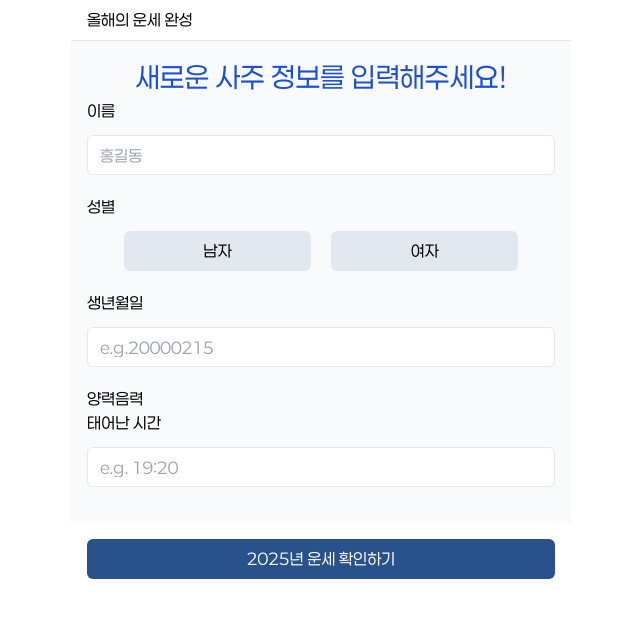
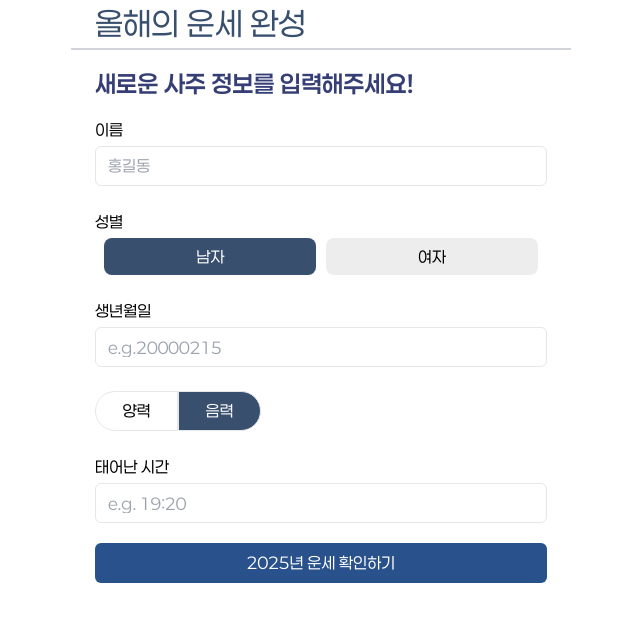
Before and after one commit to sipe-team/sipethon-3_9_ounwan, a React (Vite) app: page /form in a window 1280 px wide. Shown: the top 622 px of the page, without its empty margins (319-959 px from the left). Built offline with nearby package versions, Linux system fonts and the light colour scheme.

Commit message:
form 페이지추가

```diff
--- a/package.json
+++ b/package.json
@@ -15,9 +15,11 @@
     "@tanstack/react-query": "^5.64.1",
     "@tanstack/react-query-devtools": "^5.64.1",
     "@tanstack/react-router": "^1.95.6",
+    "clsx": "^2.1.1",
     "react": "^18.3.1",
     "react-dom": "^18.3.1",
-    "react-hook-form": "^7.54.2"
+    "react-hook-form": "^7.54.2",
+    "tailwind-merge": "^2.6.0"
   },
   "devDependencies": {
     "@eslint/js": "^9.17.0",
--- a/src/routes/form/index.tsx
+++ b/src/routes/form/index.tsx
@@ -1,82 +1,195 @@
 import { createFileRoute } from '@tanstack/react-router';
+import { useForm, useWatch } from 'react-hook-form';
+import { cn } from '../../utils/tw-merge';
+
+interface DefaultFormValues {
+  name: string;
+  gender: 'man' | 'woman';
+  birthday: string;
+  birthTime: string;
+  isLunar: boolean;
+}
 
 export const Route = createFileRoute('/form/')({
   component: Form,
 });
 
 function Form() {
+  const {
+    register,
+    handleSubmit,
+    setValue,
+    control,
+    formState: { errors },
+  } = useForm<DefaultFormValues>({
+    defaultValues: {
+      name: '',
+      gender: 'man',
+      birthday: '',
+      birthTime: '',
+      isLunar: true,
+    },
+  });
+  const [gender, isLunar] = useWatch({
+    control,
+    name: ['gender', 'isLunar'],
+  });
+
+  // const { }
+  const onSubmit = () => {};
+
+  const onError = (errors: any) => {
+    // name, birthday, birthTime 순서로 에러 체크
+    if (errors.name) {
+      alert(errors.name.message || '하이');
+      return;
+    }
+    if (errors.birthday) {
+      alert(errors.birthday.message);
+      return;
+    }
+    if (errors.birthTime) {
+      alert(errors.birthTime.message);
+      return;
+    }
+  };
+
   return (
-    <section className="h-full w-full justify-center">
-      <h1 className="flex h-[40px] w-full items-center p-4">
-        올해의 운세 완성
-      </h1>
-      <hr />
-      <article className="flex h-full w-full flex-col bg-slate-50 p-4">
-        <div className="flex h-full w-full justify-center text-[28px] text-blue-700">
-          새로운 사주 정보를 입력해주세요!
-        </div>
-        <div className="mb-5 flex flex-col">
-          <span className="mb-3">이름</span>
+    <form
+      onSubmit={handleSubmit(onSubmit, onError)}
+      className="flex h-full w-full flex-col"
+    >
+      <div className="flex h-[10%] w-full grow-0 items-center border-b-[2px] border-solid border-gray-300 px-6 text-[32px] text-[#394F6E]">
+        <h1>올해의 운세 완성</h1>
+      </div>
+      <div className="my-4 flex h-[10%] w-full grow-0 items-center justify-start px-6 text-[24px] font-semibold text-[#363E76]">
+        새로운 사주 정보를 입력해주세요!
+      </div>
+      <article className="flex h-[calc(100%-115px)] w-full flex-1 flex-col px-6">
+        <section className="mb-6 flex flex-col">
+          <span className="mb-1 font-medium">이름</span>
           <div className="flex h-10 w-full justify-center">
             <input
-              className="h-full w-full rounded-md border border-solid p-3"
+              className="w-full rounded-md border border-solid p-3"
               placeholder="홍길동"
+              {...register('name', {
+                required: '이름을 입력해주세요',
+                validate: {
+                  nameValidator: (value: string) =>
+                    /^[가-힣]+$/.test(value) || '정확한 이름을 입력해주세요',
+                },
+              })}
             ></input>
           </div>
-        </div>
+        </section>
 
-        <div className="mb-5 flex flex-col">
-          <span className="mb-3">성별</span>
-          <div className="flex h-10 w-full justify-center">
-            <button className="mr-5 h-full w-[40%] rounded-md bg-slate-200 hover:bg-blue-500">
+        <section className="mb-6 flex w-full flex-col">
+          <div className="mb-1 font-medium">성별</div>
+          <div className="flex h-[37px] w-full justify-evenly">
+            <button
+              type="button"
+              onClick={(e) => setValue('gender', 'man')}
+              className={cn('h-full w-[47%] rounded-[8px] bg-[#EDEDED]', {
+                'bg-[#394F6E]': gender === 'man',
+                'text-white': gender === 'man',
+              })}
+            >
               남자
             </button>
-            <button className="h-full w-[40%] rounded-md bg-slate-200 hover:bg-blue-500">
+            <button
+              type="button"
+              onClick={() => setValue('gender', 'woman')}
+              className={cn('h-[37px] w-[47%] rounded-[8px] bg-[#EDEDED]', {
+                'bg-[#394F6E]': gender === 'woman',
+                'text-white': gender === 'woman',
+              })}
+            >
               여자
             </button>
           </div>
-        </div>
+        </section>
 
-        <div className="flex h-full w-full justify-center text-[28px] text-blue-700"></div>
-        <div className="mb-5 flex flex-col">
-          <span className="mb-3">생년월일</span>
+        <section className="mb-6 flex flex-col">
+          <span className="mb-1 font-medium">생년월일</span>
           <div className="flex h-10 w-full justify-center">
             <input
               className="h-full w-full rounded-md border border-solid p-3"
               placeholder="e.g.20000215"
+              {...register('birthday', {
+                required: '생년월일을 입력해주세요',
+                pattern: {
+                  value: /^\d{8}$/,
+                  message: '8자리 숫자로 입력해주세요',
+                },
+              })}
             ></input>
           </div>
-        </div>
+        </section>
 
-        <div className="flex">
-          <div>
-            <button>양력</button>
+        <section className="mb-6 flex">
+          <div
+            onClick={() => setValue('isLunar', false)}
+            className={cn(
+              'box-border flex h-10 w-[83px] cursor-pointer items-center justify-center rounded-l-[100px] border border-solid',
+              {
+                'border-[#394F6E] bg-[#394F6E]': isLunar === false,
+              }
+            )}
+          >
+            <button
+              type="button"
+              className={cn('font-medium', {
+                'text-white': isLunar === false,
+              })}
+            >
+              양력
+            </button>
           </div>
-          <div>
-            <button>음력</button>
-          </div>
-        </div>
 
-        <div className="flex h-full w-full justify-center text-[28px] text-blue-700"></div>
-        <div className="mb-5 flex flex-col">
-          <span className="mb-3">태어난 시간</span>
+          <section
+            onClick={() => setValue('isLunar', true)}
+            className={cn(
+              'box-border flex h-10 w-[83px] cursor-pointer items-center justify-center rounded-r-[100px] border border-solid',
+              {
+                'bg-[#394F6E]': isLunar === true,
+              }
+            )}
+          >
+            <button
+              type="button"
+              className={cn('font-medium', {
+                'text-white': isLunar === true,
+              })}
+            >
+              음력
+            </button>
+          </section>
+        </section>
+
+        <section className="mb-5 flex flex-col">
+          <span className="mb-1 font-medium">태어난 시간</span>
           <div className="flex h-10 w-full justify-center">
             <input
               className="h-full w-full rounded-md border border-solid p-3"
               placeholder="e.g. 19:20"
+              {...register('birthTime', {
+                required: '태어난 시간을 입력해주세요',
+                pattern: {
+                  value: /^([01][0-9]|2[0-3]):([0-5][0-9])$/,
+                  message: '올바른 시간 형식으로 입력해주세요 (예: 18:20)',
+                },
+              })}
             ></input>
           </div>
-        </div>
-        {/* 태어난 시간 Input */}
+        </section>
       </article>
-      <div className="flex items-center justify-center p-4">
-        <button
-          className="h-10 w-full rounded-md bg-[#29518C] text-white"
-          type="submit"
-        >
-          2025년 운세 확인하기
+      <div className="h-[15%] w-full">
+        <button className="flex h-10 w-full px-6" type="submit">
+          <div className="flex h-full w-full cursor-pointer items-center justify-center rounded-md bg-[#29518C] text-white">
+            2025년 운세 확인하기
+          </div>
         </button>
       </div>
-    </section>
+    </form>
   );
 }
--- /dev/null
+++ b/src/utils/tw-merge.ts
@@ -0,0 +1,6 @@
+import { ClassValue, clsx } from 'clsx';
+import { twMerge } from 'tailwind-merge';
+
+export const cn = (...inputs: ClassValue[]) => {
+  return twMerge(clsx(inputs));
+};
```
Also changed, not shown: 1 other file (tests, documents, lock files or other folders).
